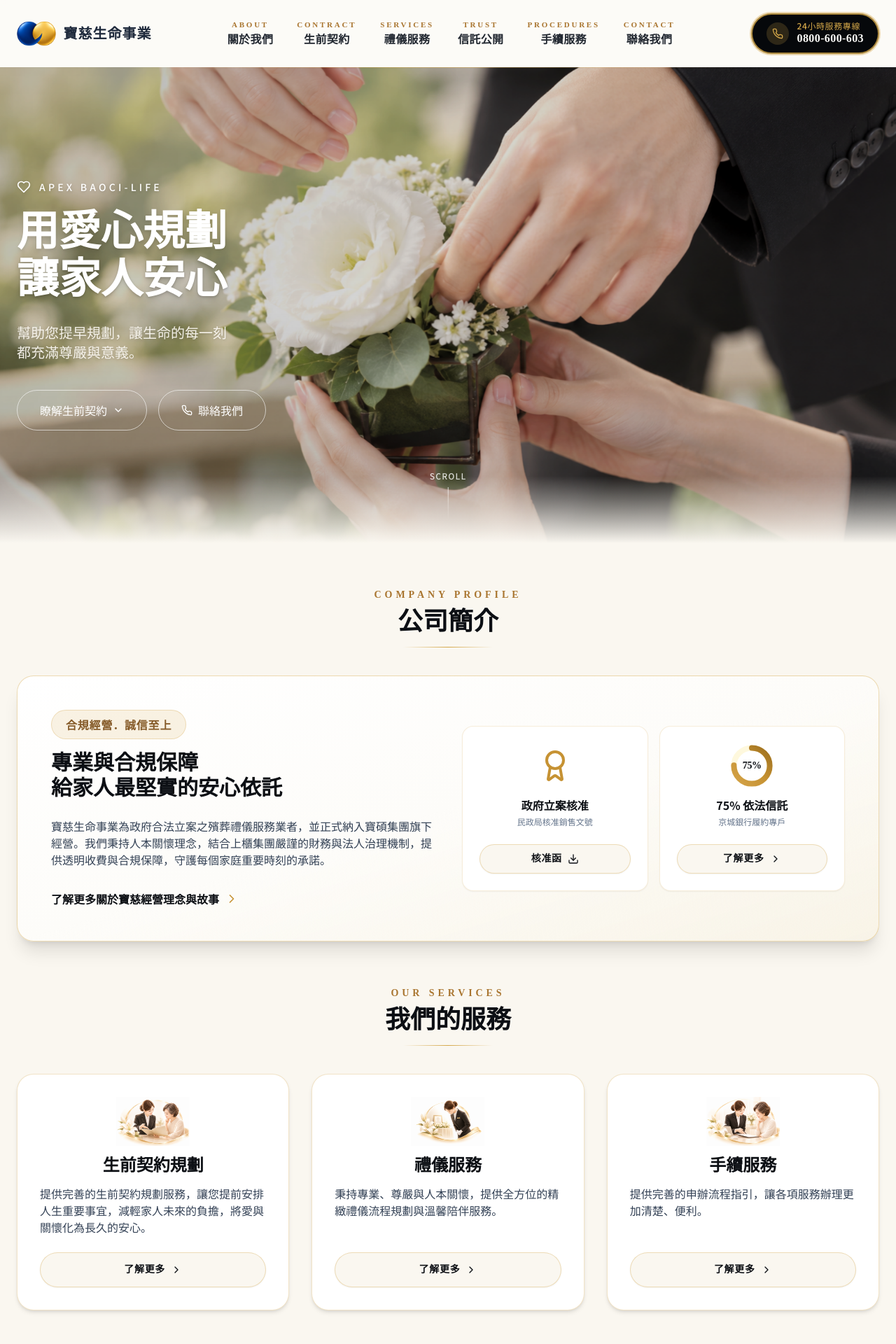
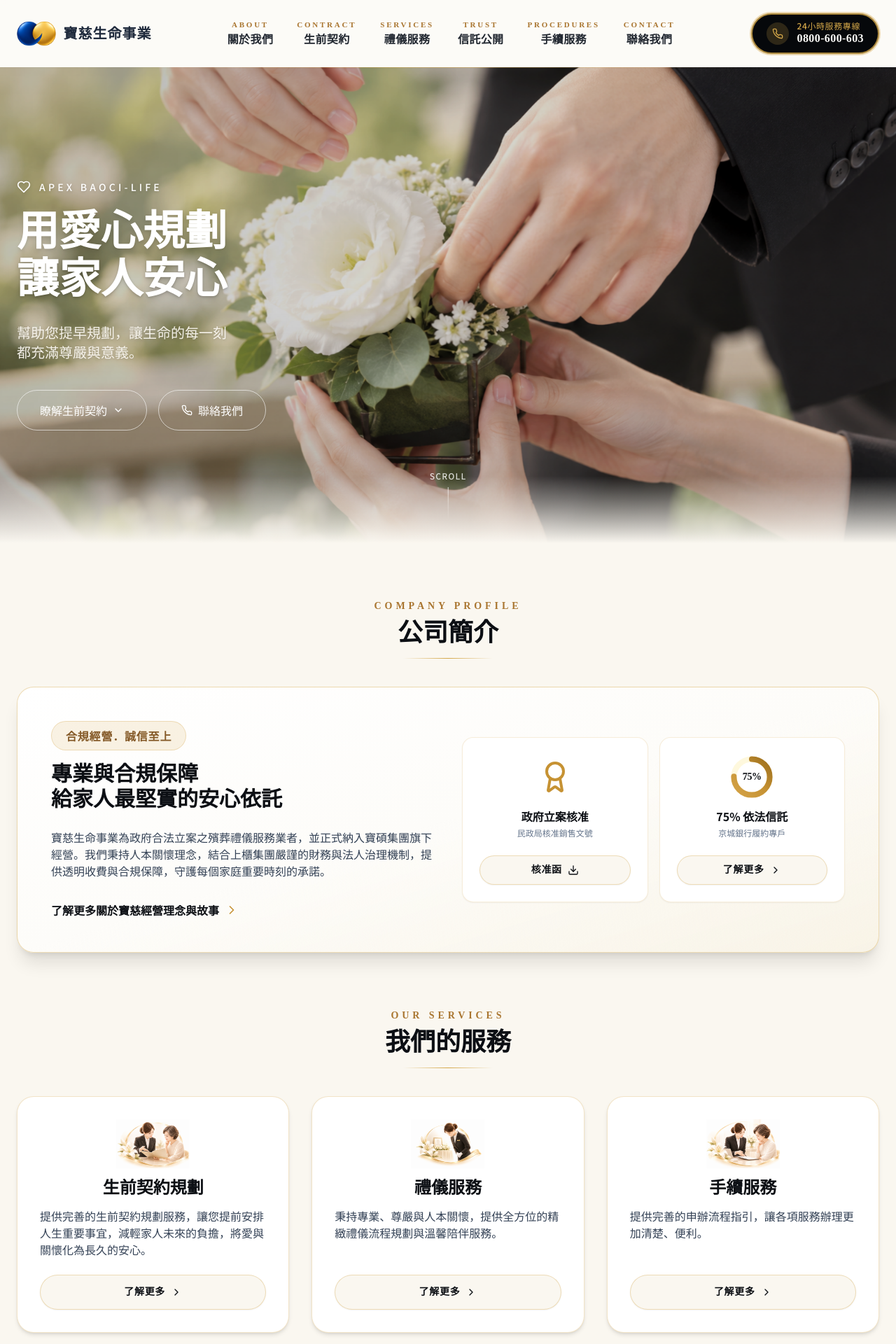
Before and after one commit to m9606286/baoci-life-website, a React (Vite) app: page / in a window 1280 px wide. Shown: the top 1920 px of the page at 70% size. Built offline with nearby package versions, Linux system fonts and the light colour scheme.

Commit message:
Update Home.tsx

```diff
--- a/src/components/Home.tsx
+++ b/src/components/Home.tsx
@@ -151,7 +151,7 @@ export default function Home() {
       </section>
 
       {/* 2. 下方內容區塊 */}
-      <div ref={ref} className="space-y-16 py-16">
+      <div ref={ref} className="space-y-20 py-20">
 
         {/* 公司簡介 */}
         <section className="max-w-7xl mx-auto px-6">
```
